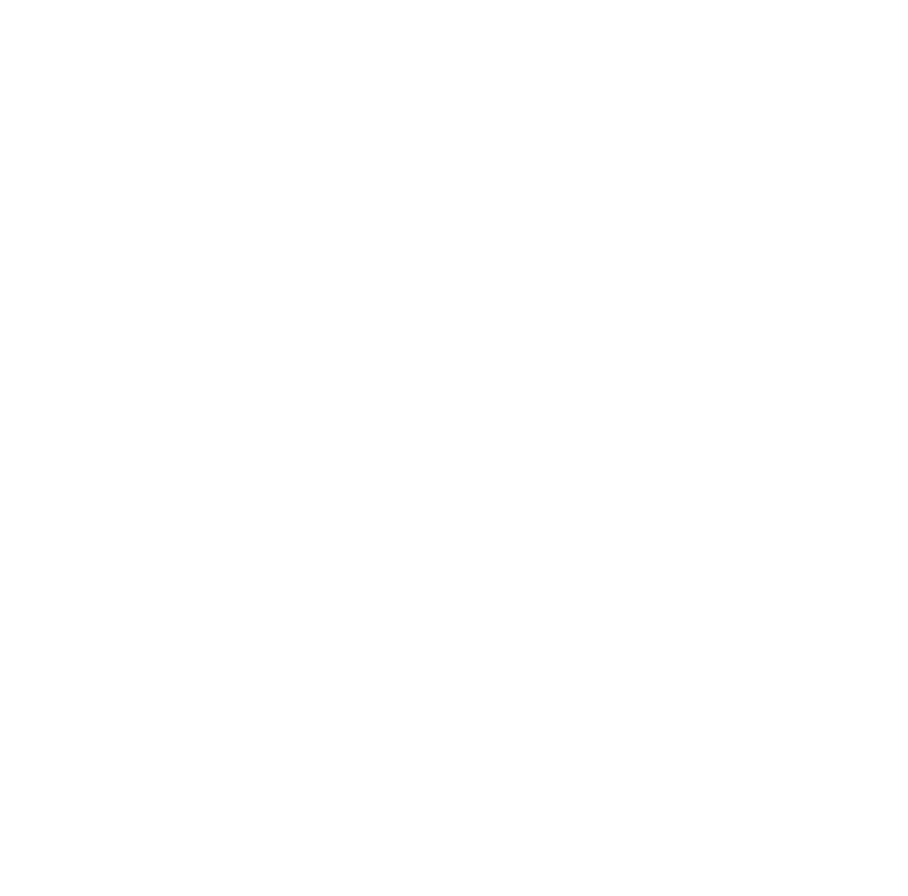
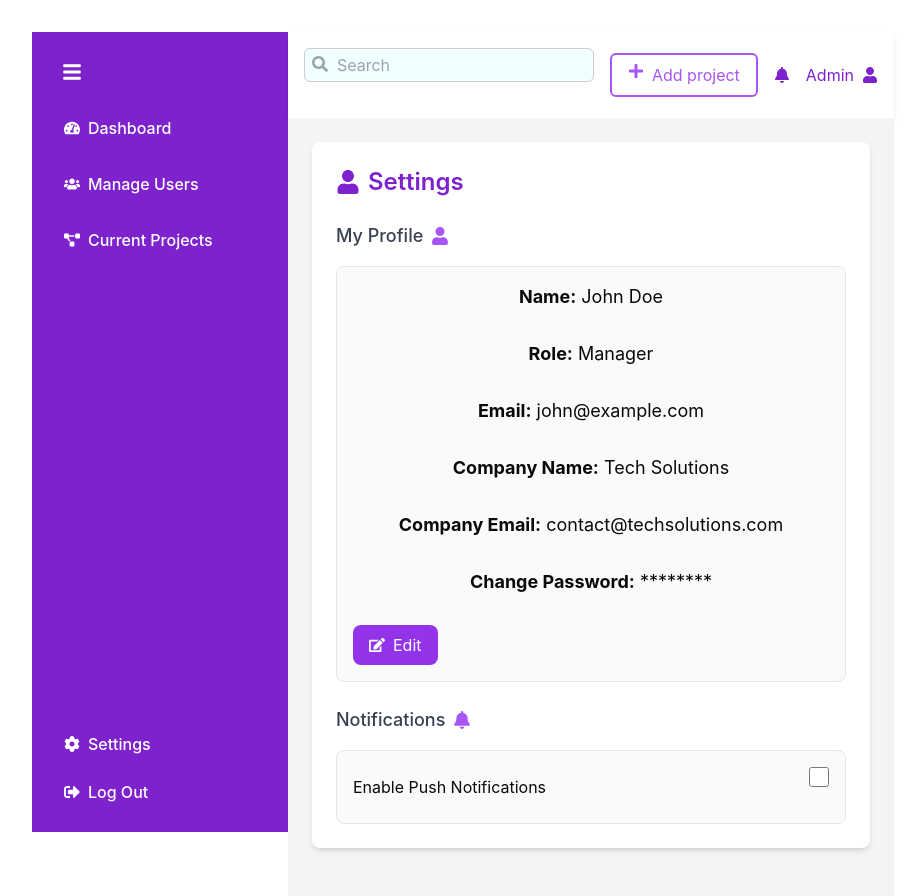
Before and after one commit to dya8/BugTracking, a React (Vite) app in the folder Frontend/: page /setting in a window 1280 px wide. Before the commit this address had no page. Shown: the top 896 px of the page, without its empty margins (177-1085 px from the left). Before the commit the page ends 800 px from the top, so only its background shows below. Built offline with nearby package versions, Linux system fonts and the light colour scheme.

Commit message:
Settings added to admin'

```diff
--- a/Frontend/src/App.jsx
+++ b/Frontend/src/App.jsx
@@ -12,6 +12,7 @@
 import LoadingPage from './Pages/LoadingPage';
 import ManageUsers from './Pages/admin/ManageUsers';
 import Test from './Pages/admin/CurrentProjects';
+import Setting from './Pages/admin/Setting';
 function App() {
 
   return (
@@ -27,6 +28,7 @@
      <Route path="/login" element={<LoginPage/>} />
      <Route path="/admin" element={<ManageUsers/>} />
       <Route path="/test" element={<Test/>} />
+      <Route path="/setting" element={<Setting/>} />
      </Routes>
        </Router>
   )
--- a/Frontend/src/Pages/admin/ManageUsers.jsx
+++ b/Frontend/src/Pages/admin/ManageUsers.jsx
@@ -2,7 +2,9 @@
 import { Button } from "@/components/ui/button";
 import { Input } from "@/components/ui/input";
 import { Card, CardContent } from "@/components/ui/card";
-import { Plus, UserPlus, Menu, Search, Settings, LogOut, Trash } from "lucide-react";
+import { Plus, Trash } from "lucide-react";
+import Sidebar from "./Sidebar"; // Import Sidebar
+import { FaSearch, FaBell, FaUser } from "react-icons/fa"; // Icons for Navbar
 
 export default function ManageUsers() {
   const [users, setUsers] = useState([{ email: "", role: "" }]);
@@ -20,62 +22,51 @@
   };
 
   const removeUserField = (index) => {
-    const newUsers = users.filter((_, i) => i !== index);
-    setUsers(newUsers);
+    setUsers(users.filter((_, i) => i !== index));
   };
 
-  const sendEmail = async (user) => {
-    try {
-      const response = await fetch("http://localhost:5000/send-email", {
-        method: "POST",
-        headers: {
-          "Content-Type": "application/json",
-        },
-        body: JSON.stringify(user),
-      });
-
-      const data = await response.json();
-      if (response.ok) {
-        alert("Email sent successfully!");
-        setAddedUsers((prev) => [...prev, user]); // Add user to displayed list
-      } else {
-        alert("Error sending email: " + data.message);
+  const confirmUsers = () => {
+    const validUsers = users.filter(user => user.email && user.role);
+    if (validUsers.length > 0) {
+      setAddedUsers([...addedUsers, ...validUsers]);
     }
-    } catch (error) {
-      console.error("Error:", error);
-    }
+    setUsers([{ email: "", role: "" }]);
+    setShowPopup(false);
   };
 
   return (
     <div className="flex h-screen">
       {/* Sidebar */}
-      <aside className="w-64 bg-purple-700 text-white p-5 flex flex-col">
-        <div className="flex items-center gap-2 text-xl font-semibold mb-8">
-          <Menu className="w-6 h-6" /> Menu
-        </div>
-        <nav className="flex flex-col space-y-4">
-          <button className="flex items-center gap-2 text-white text-lg bg-purple-700 ">
-            <UserPlus className="w-5 h-5 " /> Manage Users
-          </button>
-          <button className="flex items-center gap-2 text-white text-lg bg-purple-700">Current Projects</button>
-        </nav>
-        <div className="mt-auto">
-          <button className="flex items-center gap-2 text-white text-lg mb-3 bg-purple-700">
-            <Settings className="w-5 h-5" /> Settings
-          </button>
-          <button className="flex items-center gap-2 text-white text-lg bg-purple-700">
-            <LogOut className="w-5 h-5" /> Log Out
-          </button>
-        </div>
-      </aside>
+      <Sidebar />
 
       {/* Main Content */}
-      <div className="flex-1 p-5 bg-gray-100">
+      <div className="flex-1 flex flex-col bg-gray-100">
+
+        {/* Navbar (Integrated Directly) */}
+        <div className="flex justify-between items-center p-4 bg-white shadow-md">
+          <div className="flex items-center space-x-4">
+            {/* Search Bar */}
+            <div className="relative">
+              <FaSearch className="absolute left-2 top-2 text-gray-400" />
+              <input
+                type="text"
+                placeholder="Search"
+                className="pl-8 pr-2 py-1 border rounded-md"
+              />
+            </div>
+
+            {/* Notifications and User */}
+            <FaBell className="text-purple-700 cursor-pointer" />
+            <div className="flex items-center space-x-2 text-purple-700 cursor-pointer">
+              <span>Admin</span>
+              <FaUser className="text-purple-700" />
+            </div>
+          </div>
+        </div>
+
+        <div className="p-5">
           <header className="flex justify-between items-center bg-white p-3 shadow-md rounded-lg">
-          <div className="flex items-center gap-2">
-            <Search className="w-5 h-5 text-gray-500" />
-            <input type="text" placeholder="Search" className="outline-none" />
-          </div>
+            <h2 className="text-lg font-semibold">Manage Users</h2>
             <button
               className="flex items-center gap-2 bg-purple-600 text-white px-3 py-2 rounded-md"
               onClick={() => setShowPopup(true)}
@@ -98,6 +89,7 @@
                 ))}
               </ul>
             )}
+          </div>
         </div>
 
         {/* Add Users Popup */}
@@ -138,13 +130,7 @@
                   <Button className="bg-red-500 text-white hover:bg-red-500" onClick={() => setShowPopup(false)}>
                     Cancel
                   </Button>
-                  <Button
-                    className="bg-purple-600 text-white hover:bg-purple-700"
-                    onClick={() => {
-                      users.forEach((user) => sendEmail(user)); // Send email and add user to content
-                      setShowPopup(false);
-                    }}
-                  >
+                  <Button className="bg-purple-600 text-white hover:bg-purple-700" onClick={confirmUsers}>
                     Confirm
                   </Button>
                 </div>
--- /dev/null
+++ b/Frontend/src/Pages/admin/Setting.jsx
@@ -0,0 +1,59 @@
+import { FaUser, FaEdit, FaBell } from "react-icons/fa";
+import Navbar from "./Navbar";
+import Sidebar from "./Sidebar";
+
+export default function Setting() {
+  return (
+    <div className="flex">
+      {/* Sidebar */}
+      <Sidebar />
+
+      {/* Main Content */}
+      <div className="flex-1 flex flex-col">
+        {/* Navbar */}
+        <Navbar />
+
+        {/* Settings Content */}
+        <div className="p-6 bg-gray-100 min-h-screen">
+          <div className="max-w-4xl mx-auto bg-white p-6 rounded-lg shadow-md">
+            {/* Settings Header */}
+            <h2 className="text-2xl font-semibold text-purple-700 flex items-center">
+              <FaUser className="mr-2" /> Settings
+            </h2>
+
+            {/* My Profile Section */}
+            <div className="mt-6">
+              <h3 className="text-lg font-medium text-gray-700 flex items-center">
+                My Profile <FaUser className="ml-2 text-purple-500" />
+              </h3>
+              <div className="mt-4 p-4 border rounded-lg bg-gray-50">
+                <p><strong>Name:</strong> John Doe</p>
+                <p><strong>Role:</strong> Manager</p>
+                <p><strong>Email:</strong> john@example.com</p>
+                <p><strong>Company Name:</strong> Tech Solutions</p>
+                <p><strong>Company Email:</strong> contact@techsolutions.com</p>
+                <p><strong>Change Password:</strong> ********</p>
+
+                {/* Edit Button */}
+                <button className="mt-3 px-4 py-2 bg-purple-600 text-white rounded-lg flex items-center">
+                  <FaEdit className="mr-2" /> Edit
+                </button>
+              </div>
+            </div>
+
+            {/* Notifications Section */}
+            <div className="mt-6">
+              <h3 className="text-lg font-medium text-gray-700 flex items-center">
+                Notifications <FaBell className="ml-2 text-purple-500" />
+              </h3>
+              <div className="mt-4 p-4 border rounded-lg bg-gray-50 flex items-center justify-between">
+                <span>Enable Push Notifications</span>
+                <input type="checkbox" className="w-5 h-5 text-purple-500" />
+              </div>
+            </div>
+          </div>
+        </div>
+      </div>
+    </div>
+  );
+}
--- a/Frontend/src/Pages/admin/Sidebar.jsx
+++ b/Frontend/src/Pages/admin/Sidebar.jsx
@@ -1,5 +1,6 @@
 import { FaCog, FaSignOutAlt, FaTachometerAlt, FaUsers, FaProjectDiagram, FaBars } from "react-icons/fa";
 import { useState } from "react";
+import { Link } from "react-router-dom"; // Import Link for navigation
 
 export default function Sidebar() {
   const [isOpen, setIsOpen] = useState(true);
@@ -13,25 +14,25 @@
 
       {/* Menu Items */}
       <nav className="space-y-4 flex-1">
-        <a href="#" className="flex items-center space-x-2 px-3 py-2 rounded-md text-white hover:text-white hover:bg-purple-500">
+        <Link to="/dashboard" className="flex items-center space-x-2 px-3 py-2 rounded-md text-white hover:text-white hover:bg-purple-500">
           <FaTachometerAlt /> {isOpen && <span>Dashboard</span>}
-        </a>
-        <a href="#" className="flex items-center space-x-2 px-3 py-2 rounded-md text-white hover:text-white hover:bg-purple-500">
-          <FaUsers /> {isOpen && <span>Manage users</span>}
-        </a>
-        <a href="#" className="flex items-center space-x-2 px-3 py-2 rounded-md text-white hover:text-white hover:bg-purple-500">
-          <FaProjectDiagram /> {isOpen && <span>Current projects</span>}
-        </a>
+        </Link>
+        <Link to="/admin" className="flex items-center space-x-2 px-3 py-2 rounded-md text-white hover:text-white hover:bg-purple-500">
+          <FaUsers /> {isOpen && <span>Manage Users</span>}
+        </Link>
+        <Link to="/test" className="flex items-center space-x-2 px-3 py-2 rounded-md text-white hover:text-white hover:bg-purple-500">
+          <FaProjectDiagram /> {isOpen && <span>Current Projects</span>}
+        </Link>
       </nav>
 
       {/* Footer Items */}
       <div className="space-y-2">
-        <a href="#" className="flex items-center space-x-2 px-3 py-2 rounded-md text-white hover:text-white">
+        <Link to="/settings" className="flex items-center space-x-2 px-3 py-2 rounded-md text-white hover:text-white">
           <FaCog /> {isOpen && <span>Settings</span>}
-        </a>
-        <a href="#" className="flex items-center space-x-2 px-3 py-2 rounded-md text-white hover:text-white">
-          <FaSignOutAlt /> {isOpen && <span>Log out</span>}
-        </a>
+        </Link>
+        <Link to="/logout" className="flex items-center space-x-2 px-3 py-2 rounded-md text-white hover:text-white">
+          <FaSignOutAlt /> {isOpen && <span>Log Out</span>}
+        </Link>
       </div>
     </aside>
   );
```
Lines whose indentation alone changed are shown as unchanged.
